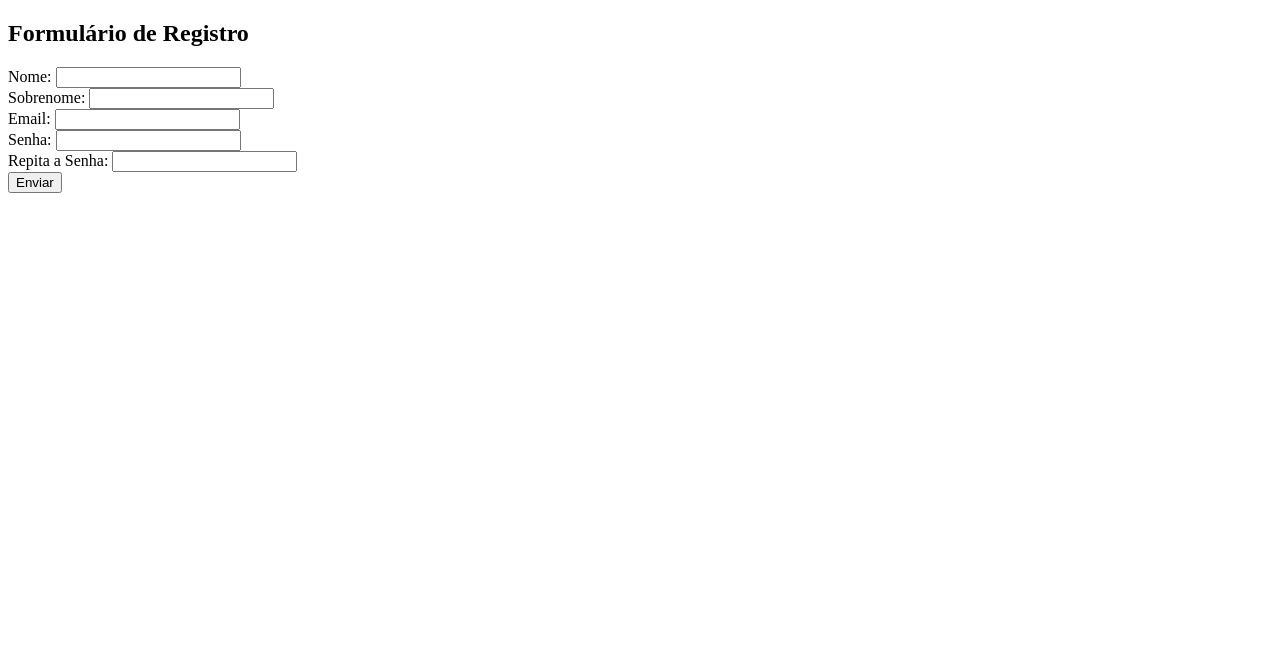
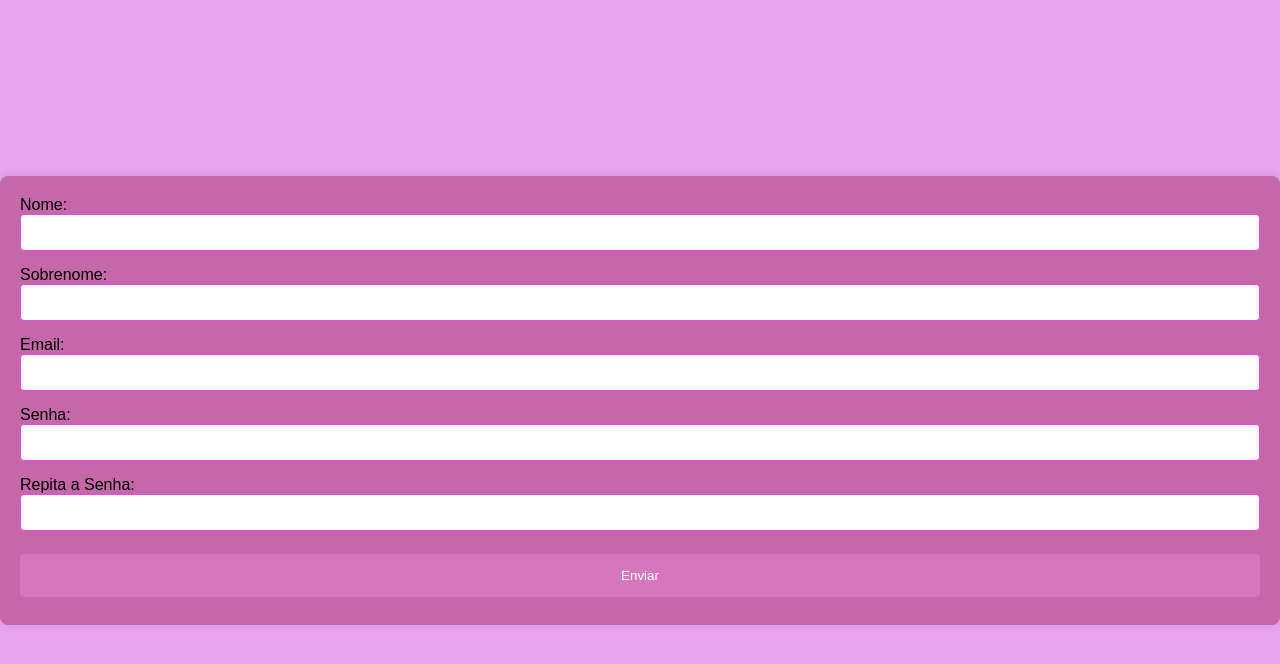
Before and after one commit to camilaaRAUJO29032006/internet-e-programa-o-web, a plain HTML site: page formulario.html in a window 1280 px wide. Drawn offline with Linux system fonts and the light colour scheme.

Commit message:
finalização do formulario

```diff
--- a/formulario.html
+++ b/formulario.html
@@ -3,35 +3,62 @@
 <head>
 <meta charset="UTF-8">
 <meta name="viewport" content="width=device-width, initial-scale=1.0">
-<title>Formulário de Registro</title>
+<title>Formulário</title>
+<style>
+    body {
+        font-family: Arial, sans-serif;
+        background-color: #e8a4ee; /* Rosa claro */
+        margin: 0;
+        padding: 0;
+        display: flex;
+        justify-content: center;
+        align-items: center;
+        height: 100vh;
+    }
+    form {
+        background-color: rgb(197, 103, 169);
+        padding: 20px;
+        border-radius: 8px;
+        box-shadow: 0px 0px 10px rgba(0, 0, 0, 0.1);
+    }
+    input[type="text"],
+    input[type="email"],
+    input[type="password"] {
+        width: 100%;
+        padding: 10px;
+        margin-bottom: 15px;
+        border: 1px solid rgb(232, 70, 232);
+        border-radius: 4px;
+        box-sizing: border-box;
+    }
+    input[type="submit"] {
+        background-color: #d676bf;
+        color: white;
+        padding: 14px 20px;
+        margin: 8px 0;
+        border: none;
+        border-radius: 4px;
+        cursor: pointer;
+        width: 100%;
+    }
+    input[type="submit"]:hover {
+        background-color: #45a049;
+    }
+</style>
 </head>
 <body>
-
-<h2>Formulário de Registro</h2>
-
-<form action="/submit_form.php" method="post">
-  <div>
+<form action="#" method="post">
     <label for="nome">Nome:</label>
     <input type="text" id="nome" name="nome" required>
-  </div>
-  <div>
     <label for="sobrenome">Sobrenome:</label>
     <input type="text" id="sobrenome" name="sobrenome" required>
-  </div>
-  <div>
     <label for="email">Email:</label>
     <input type="email" id="email" name="email" required>
-  </div>
-  <div>
     <label for="senha">Senha:</label>
     <input type="password" id="senha" name="senha" required>
-  </div>
-  <div>
     <label for="senha_repetida">Repita a Senha:</label>
     <input type="password" id="senha_repetida" name="senha_repetida" required>
-  </div>
-  <button type="submit">Enviar</button>
+    <input type="submit" value="Enviar">
 </form>
-
 </body>
 </html>
```
